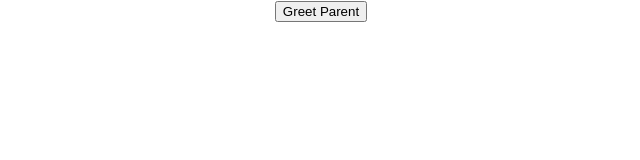
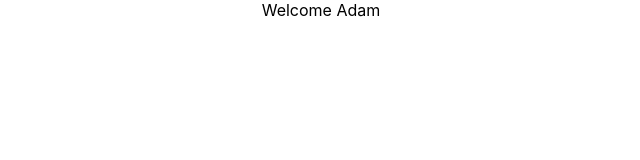
Before and after one commit to nagyadi99/ReactJS_learning, a React (Create React App) app: page / in a window 1280 px wide. Shown: the top 160 px of the page, without its empty margins (319-959 px from the left). Built offline with nearby package versions, Linux system fonts and the light colour scheme.

Commit message:
Conditional rendering

```diff
--- a/src/App.js
+++ b/src/App.js
@@ -9,12 +9,14 @@
 import ClassClick from "./components/ClassClick";
 import EventBind from "./components/EventBind";
 import ParentComponent from "./components/ParentComponent";
+import UserGreeting from "./components/UserGreeting";
 
 function App() {
   return (
     <div className="App">
+      <UserGreeting />
       {/* <EventBind /> */}
-      <ParentComponent />
+      {/* <ParentComponent /> */}
       {/* <FunctionClick />
       <ClassClick />
       <Counter></Counter>
--- /dev/null
+++ b/src/components/UserGreeting.js
@@ -0,0 +1,41 @@
+import React, { Component } from "react";
+
+class UserGreeting extends Component {
+  constructor(props) {
+    super(props);
+
+    this.state = {
+      isLoggedIn: true,
+    };
+  }
+
+  render() {
+    // Short circuit operator state && expression if it is true after && appears, if not no ++++++++++++++++ follow most of the time
+    return this.state.isLoggedIn && <div>Welcome Adam</div>;
+
+    // Ternary Conditional Approach ++++++++++++++++ follow most of the time
+    // return this.state.isLoggedIn ? (
+    //   <div>Welcome Adam</div>
+    // ) : (
+    //   <div>Welcome Stranger</div>
+    // );
+
+    // Element variable approach +++++++++++++++++++
+    // let message;
+    // if (this.state.isLoggedIn) {
+    //   message = <div>Welcome Adam</div>;
+    // } else {
+    //   message = <div>Welcome Guest</div>;
+    // }
+
+    // return <div>{message}</div>;
+    // if/else rendering method ++++++++++++++++++++++
+    // if (this.state.isLoggedIn) {
+    //   return <div>Welcome Adam</div>;
+    // } else {
+    //   return <div>Welcome Guest</div>;
+    // }
+  }
+}
+
+export default UserGreeting;
```
